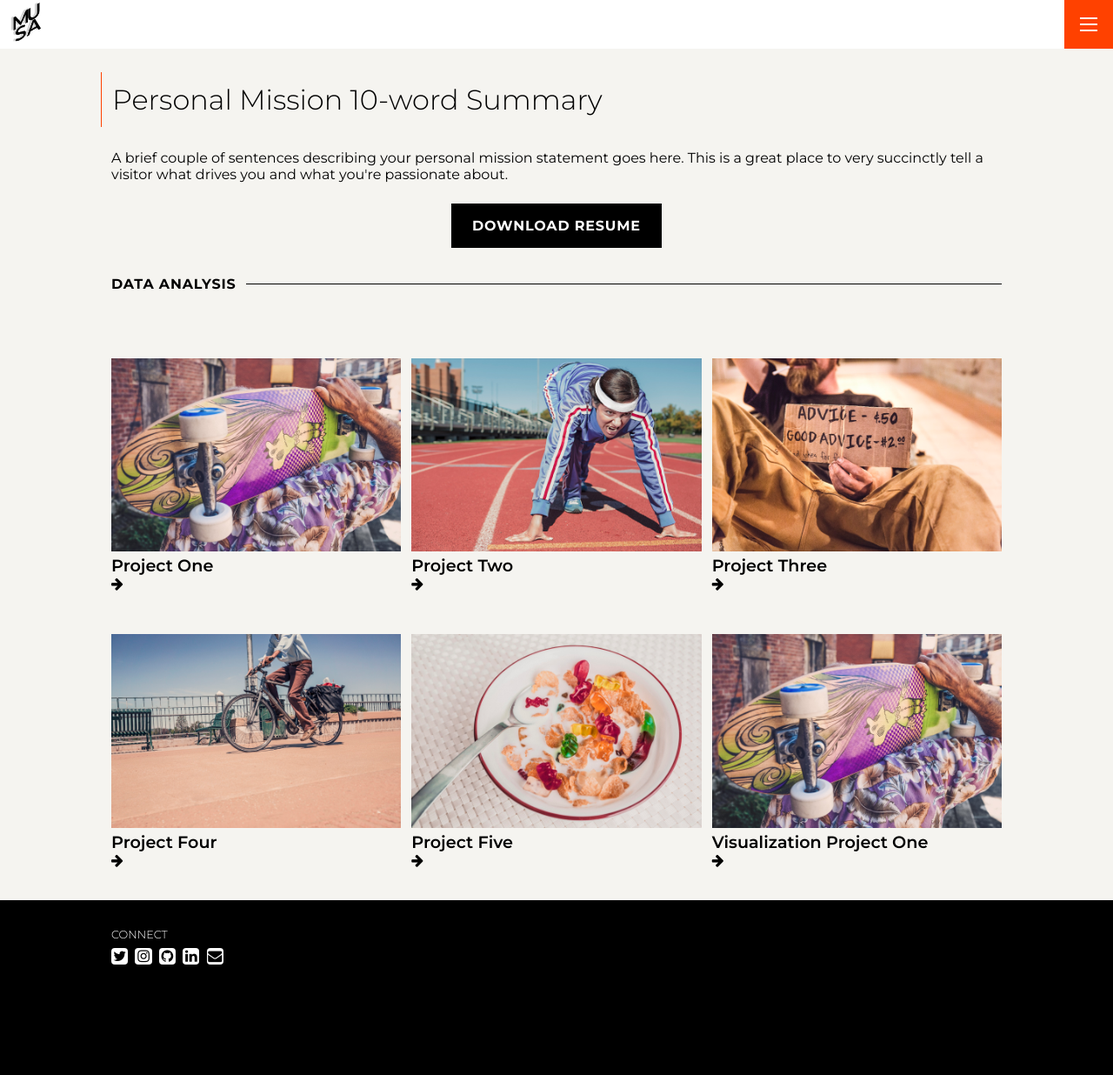
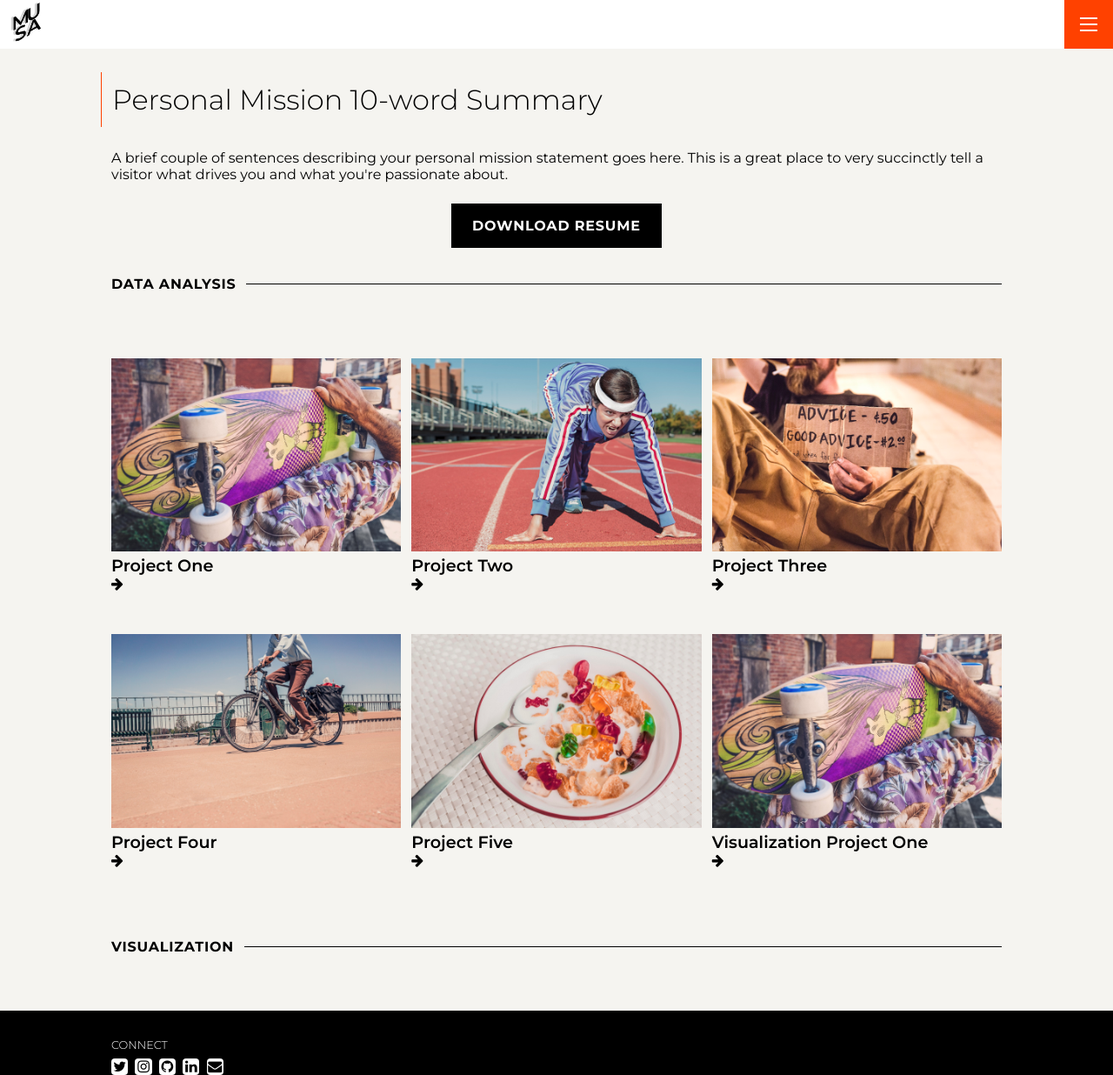
Before and after one commit to Jasmine-404/myportfolio, a Jekyll site: the page built from index.md, in a window 1280 px wide and 1236 px high. Shown: the whole window at 87% size. Built offline with Jekyll 4.4.1, drawn with Linux system fonts in a browser that asks for light colours.

Commit message:
add visual

```diff
--- a/_includes/projects.html
+++ b/_includes/projects.html
@@ -15,5 +15,19 @@
     </a>
   {% endfor %}
 
+  <h2>visualization</h2>
+  {% for project in site.visualization_projects %}
+    <a class="project-link" href="{{ project.url | relative_url }}">
+      <div class="project-thumbnail-wrapper">
+        <img class="project-thumbnail" src="{{ project.thumbnail | relative_url }}" alt="{{ project.title }}">
+      </div>
+      <div class="project-label">
+        {{ project.title }}
+      </div>
+      <div class="project-link-arrow">
+        <i class="fa fa-arrow-right" aria-hidden="true"></i>
+      </div>
+    </a>
+  {% endfor %}
 
 </section>
```
